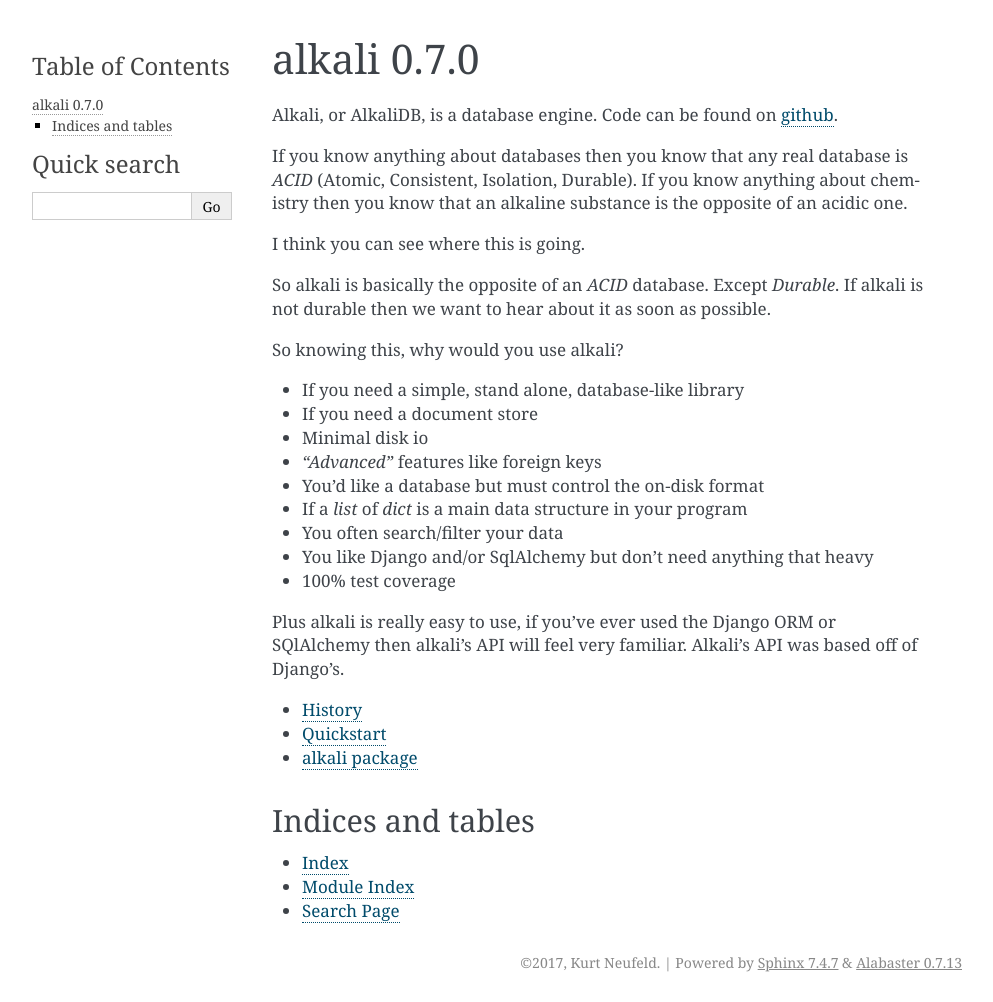
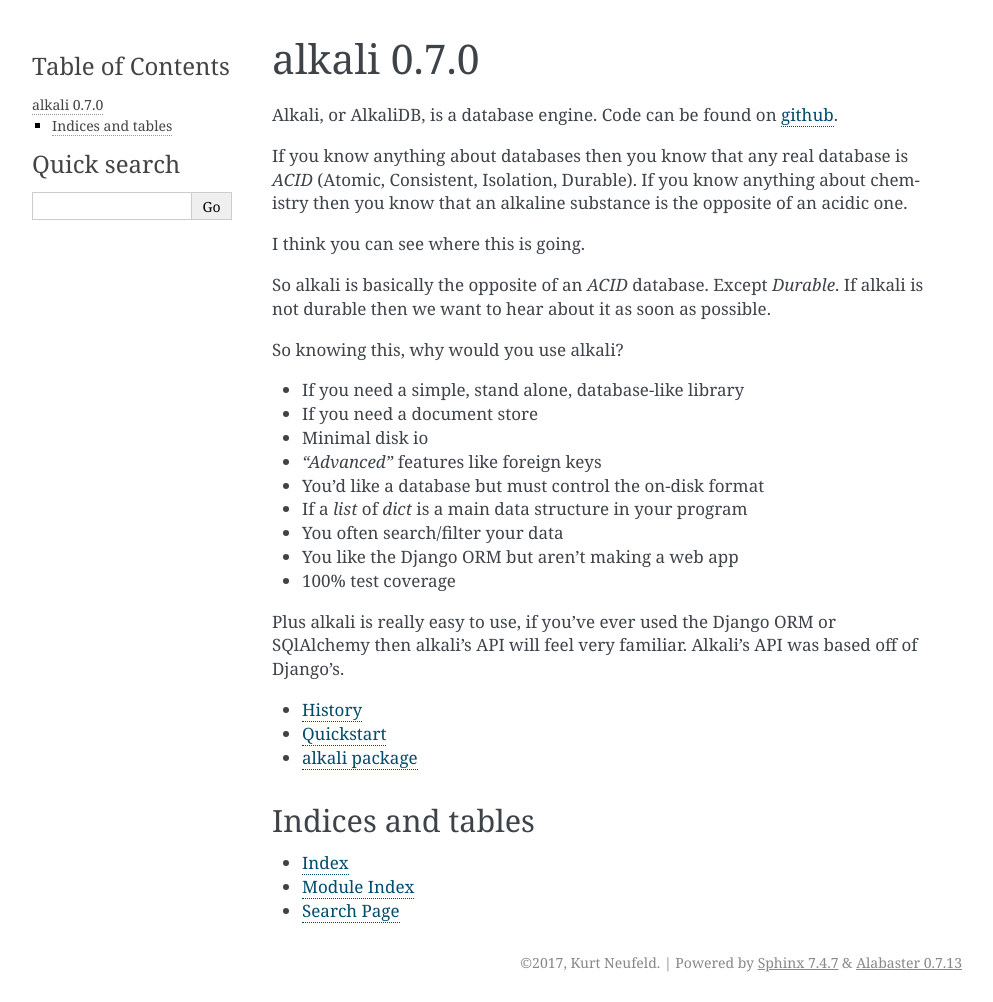
Before and after one commit to kneufeld/alkali, a Sphinx documentation site: the page built from docs/README.rst, in a window 1280 px wide. Shown: the whole page, without its empty margins (148-1141 px from the left). Built offline with Sphinx 7.4.7, drawn with Linux system fonts in a browser that asks for light colours.

Commit message:
improved example code in main README.md

```diff
--- a/docs/README.rst
+++ b/docs/README.rst
@@ -30,7 +30,7 @@ So knowing this, why would you use alkali?
 * You'd like a database but must control the on-disk format
 * If a *list* of *dict* is a main data structure in your program
 * You often search/filter your data
-* You like Django and/or SqlAlchemy but don't need anything that heavy
+* You like the Django ORM but aren't making a web app
 * 100% test coverage
 
 Plus alkali is really easy to use, if you've ever used the Django ORM or
```
Also changed, not shown: README.md (+10 -5 lines).
